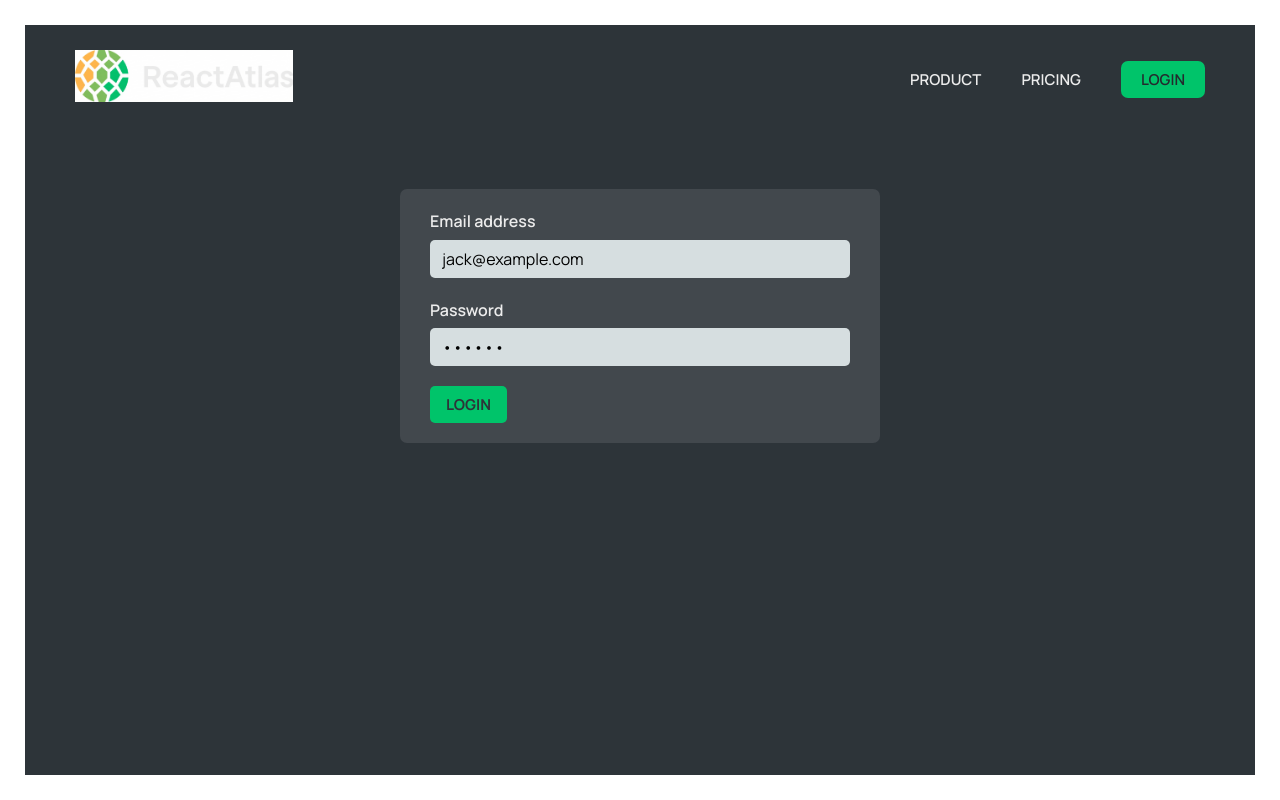
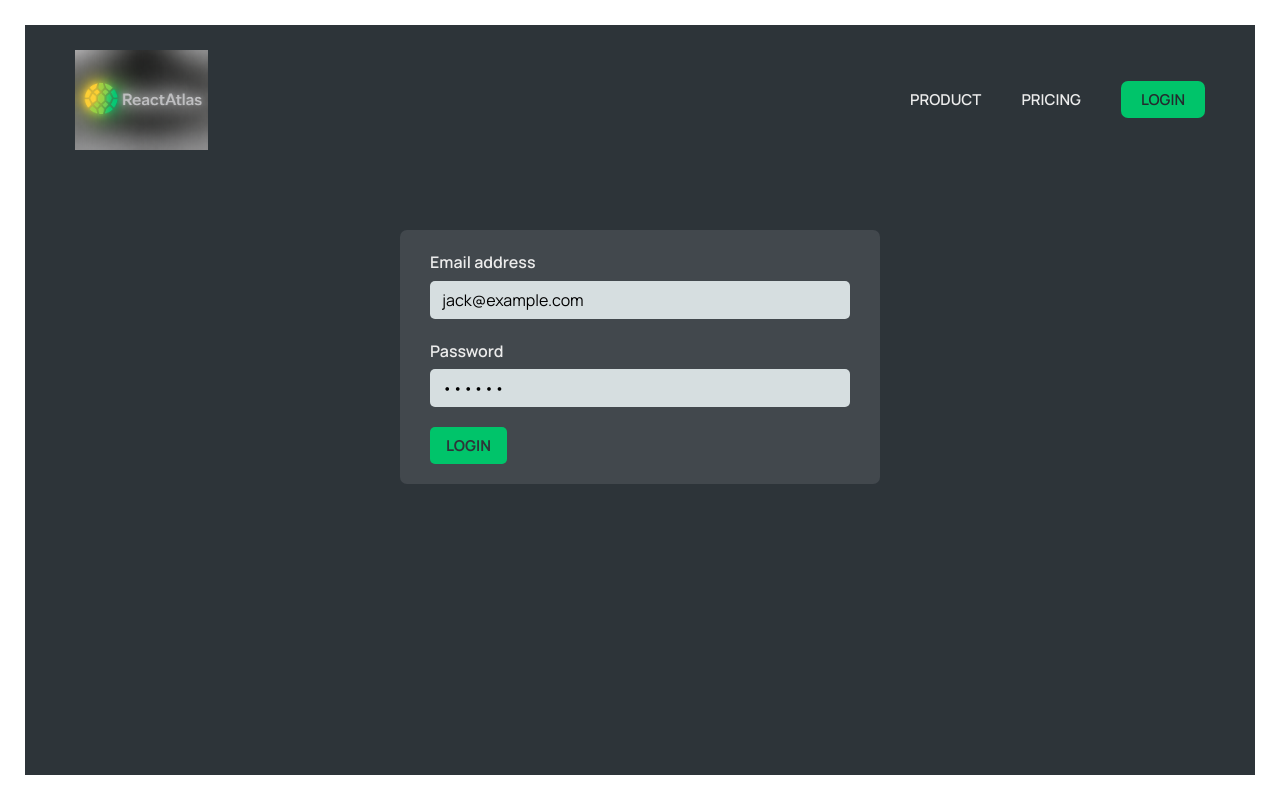
Before and after one commit to DENBARIT/ReactAtlas-Single-Page-React-App, a React (Vite) app: page /login in a window 1280 px wide. Built offline with nearby package versions, Linux system fonts and the light colour scheme; data requests are answered from the project's data file.

Commit message:
feat:Lazy loading optimization using suspense

```diff
--- a/src/App.jsx
+++ b/src/App.jsx
@@ -1,19 +1,30 @@
-import { BrowserRouter, Routes, Route } from "react-router-dom";
+import { BrowserRouter, Routes, Route, Navigate } from "react-router-dom";
+import { lazy, Suspense } from "react";
+import SpinnerFullPage from "./components/SpinnerFullPage";
+
 // import {useState,useEffect} from "react";
-import Product from "./pages/Product";
-import Homepage from "./pages/Homepage";
-import Pricing from "./pages/Pricing";
-import PageNotFound from "./pages/PageNotFound";
-import AppLayout from "./pages/AppLayout";
-import Login from "./pages/Login";
-import CityList from "./components/CityList";
-import City from "./components/City";
-import CountryList from "./components/CountryList";
-import { Navigate } from "react-router-dom";
+// import Product from "./pages/Product";
+// import Homepage from "./pages/Homepage";
+// import Pricing from "./pages/Pricing";
+// import PageNotFound from "./pages/PageNotFound";
+// import AppLayout from "./pages/AppLayout";
+// import Login from "./pages/Login";
+// import CityList from "./components/CityList";
+// import City from "./components/City";
+// import CountryList from "./components/CountryList";
 import Form from "./components/Form";
 import { CitiesProvider } from "./CitiesContext/CitiesContext";
 import { AuthProvider } from "./CitiesContext/FakeAuthContect";
 import ProtectedRoute from "./components/ProtectedRoute";
+const Homepage=lazy(()=>import("./pages/Homepage"));
+const Product=lazy(()=>import("./pages/Product"));
+const Pricing=lazy(()=>import("./pages/Pricing"));
+const PageNotFound=lazy(()=>import("./pages/PageNotFound"));
+const AppLayout=lazy(()=>import("./pages/AppLayout"));
+const Login=lazy(()=>import("./pages/Login"));
+const CityList=lazy(()=>import("./components/CityList"));
+const City=lazy(()=>import("./components/City"));
+const CountryList=lazy(()=>import("./components/CountryList"));
 // const BASE_URL="http://localhost:8000";
 export default function App() {
 
@@ -38,7 +49,7 @@ export default function App() {
    <CitiesProvider>
 
     <BrowserRouter>
-
+   <Suspense fallback={<SpinnerFullPage/>}>
       <Routes>
         <Route path="/" element={<Homepage />} />
         <Route path="/product" element={<Product />} />
@@ -60,7 +71,7 @@ export default function App() {
         <Route path="/login" element={<Login />} />
         <Route path="*" element={<PageNotFound />} />
       </Routes>
-
+    </Suspense>
     </BrowserRouter></CitiesProvider></AuthProvider>
   );
 }
--- a/src/components/Logo.jsx
+++ b/src/components/Logo.jsx
@@ -2,7 +2,7 @@ import styles from "./Logo.module.css";
 import { Link } from "react-router-dom";
 function Logo() {
   return <Link to="/">
-    <img src="/logo.png" alt="WorldWise logo" className={styles.logo} />
+    <img src="/logo.png" alt="ReactAtlas logo" className={styles.logo} />
   </Link>
 }
 
--- a/src/components/Logo.module.css
+++ b/src/components/Logo.module.css
@@ -1,3 +1,6 @@
 .logo {
-  height: 5.2rem;
+  height: 10rem;
+  width: auto;
+  display: block;
+  flex-shrink: 0;
 }
```
Also changed, not shown: notes/notes.md (+3 -0 lines), public/image_20260806_123059_076.png (added), public/logo.png.
